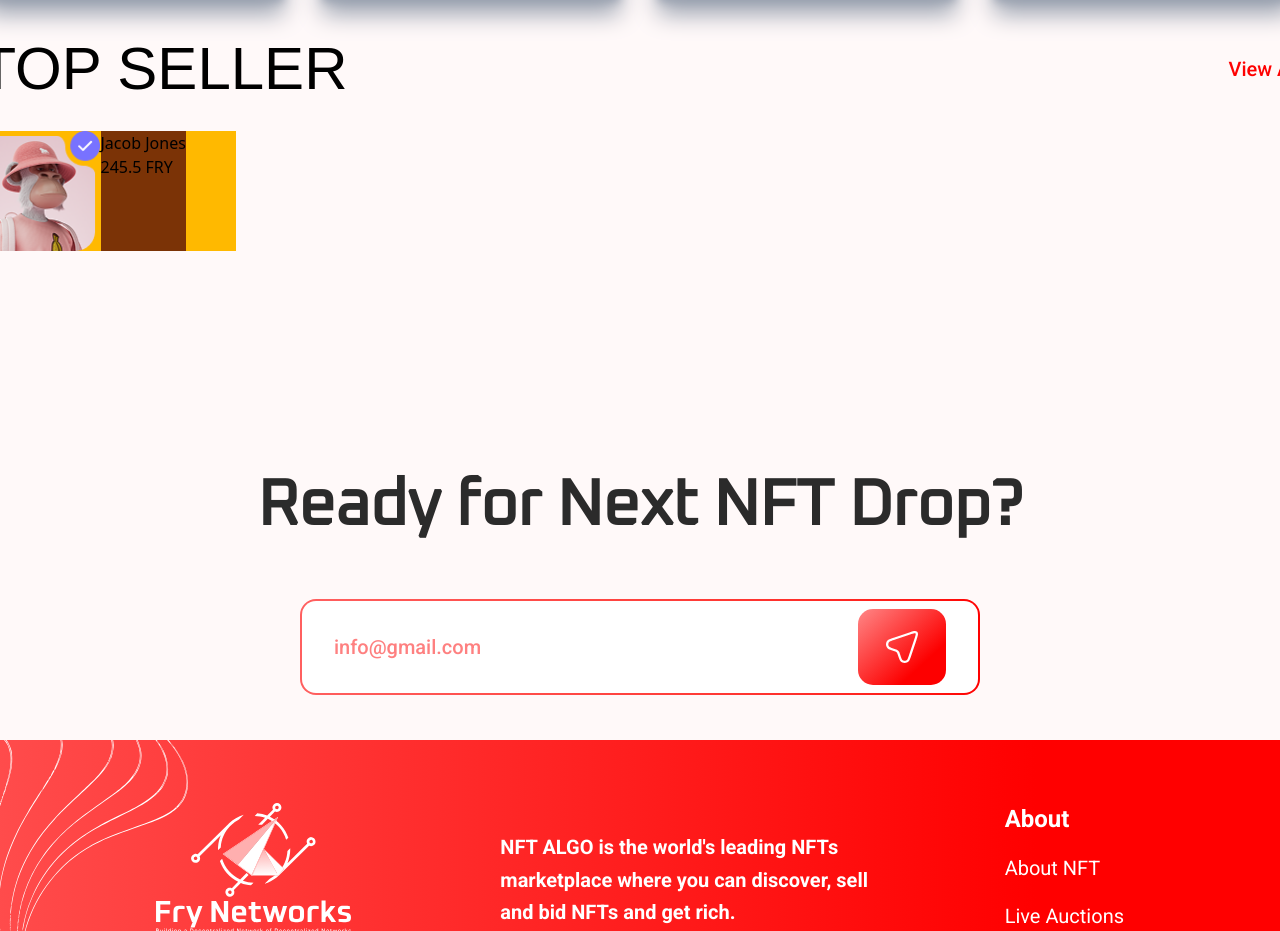
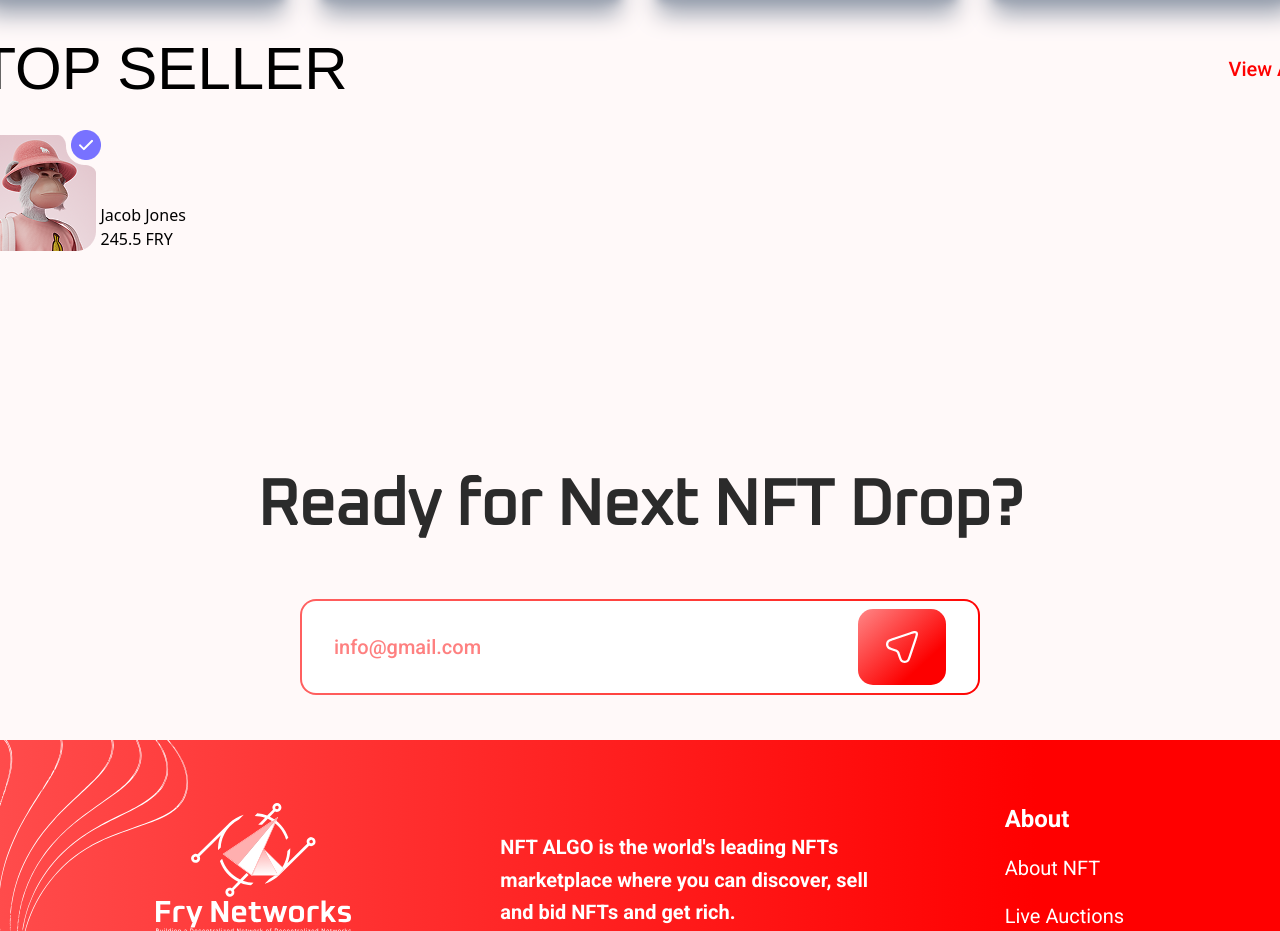
Before and after one commit to muznahrehman21/NFT, a React (Vite) app: page / in a window 1280 px wide. Shown: the part 2203-3134 px from the top of the page. Built offline with nearby package versions, Linux system fonts and the light colour scheme.

Commit message:
minor fixes

```diff
--- a/src/components/JacobJones.jsx
+++ b/src/components/JacobJones.jsx
@@ -2,12 +2,13 @@ import React from "react";
 
 function JacobJones() {
   return (
-    <div className="flex bg-amber-400 w-3xs h-30">
-      <div className="flex flex-row gap-2">
+    <div className="flex items-end w-3xs h-30">
+      <div>
         <img src="/seller1.png" alt="" />
       </div>
-      <div className="bg-amber-900">
+      <div className="flex flex-col">
         <p>Jacob Jones</p>
+
         <p>245.5 FRY</p>
       </div>
     </div>
```
